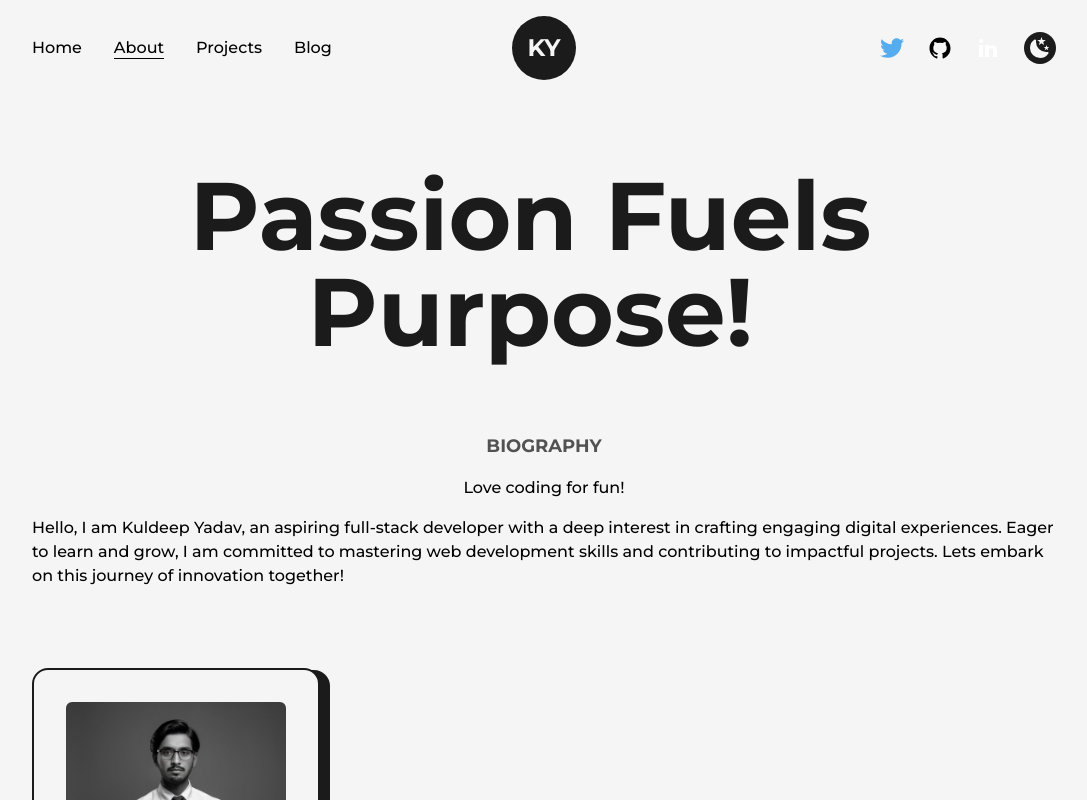
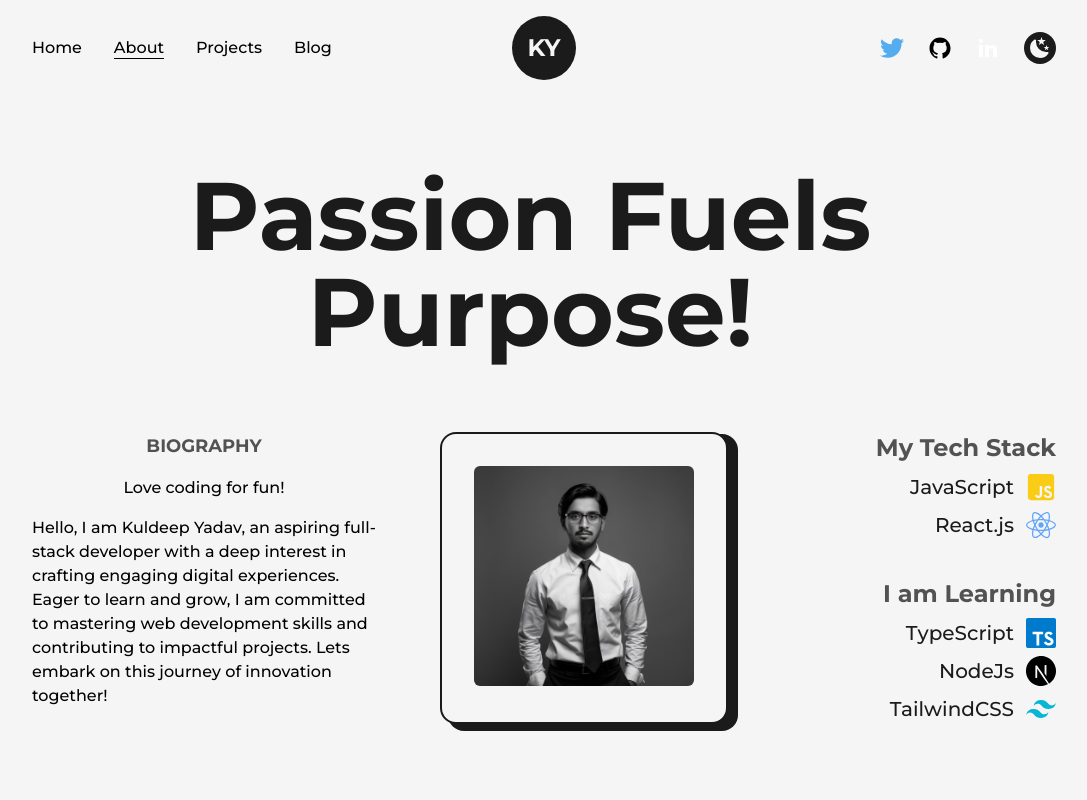
Before and after one commit to Kuldeep12e/myportfolio, a Next.js app: page /about in a window 1280 px wide. Shown: the top 800 px of the page, without its empty margins (96-1183 px from the left). Built offline with nearby package versions, Linux system fonts and the light colour scheme.

Commit message:
something

```diff
--- a/src/pages/about.js
+++ b/src/pages/about.js
@@ -33,7 +33,7 @@ const about = () => {
           {/* Title */}
           <Animated text="Passion Fuels Purpose!" className="mb-16 lg:!text-7xl sm:!text-6xl xs:!text-4xl sm:mb-8" />
           {/* Text */}
-          <div className="grid w-full grid-cols-1 sm:grid-cols-2 lg:grid-cols-8 gap-16 sm:gap-4 sm:my-2 sm:ml-8">
+          <div className="grid w-full grid-cols-8 sm:grid-cols-2 lg:grid-cols-8 gap-16 sm:gap-4 sm:my-2 sm:ml-8">
             {/* Biography */}
             <div className="col-span-3 flex flex-col items-center justify-center xl:col-span-4 md:order-1">
               <h2 className="mb-4 text-lg font-bold uppercase text-dark/75 dark:text-light/75  ">
```
